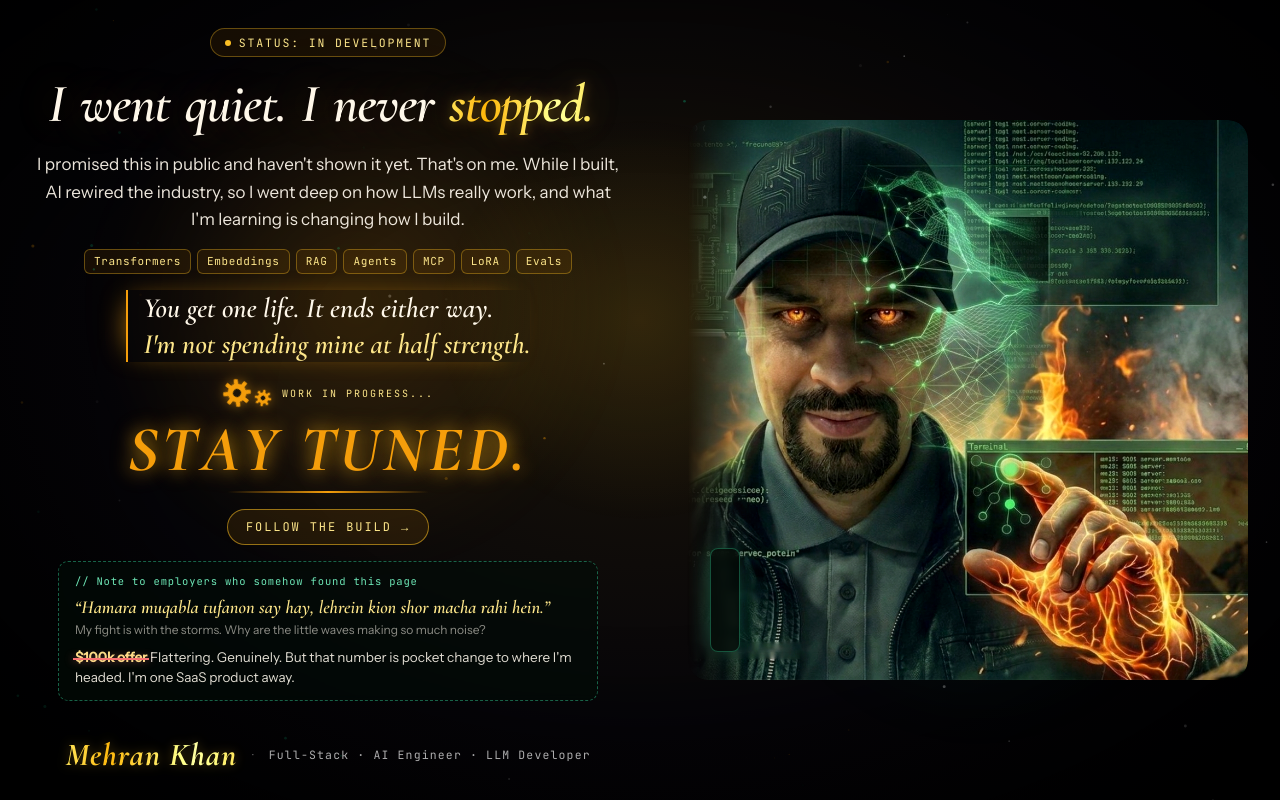
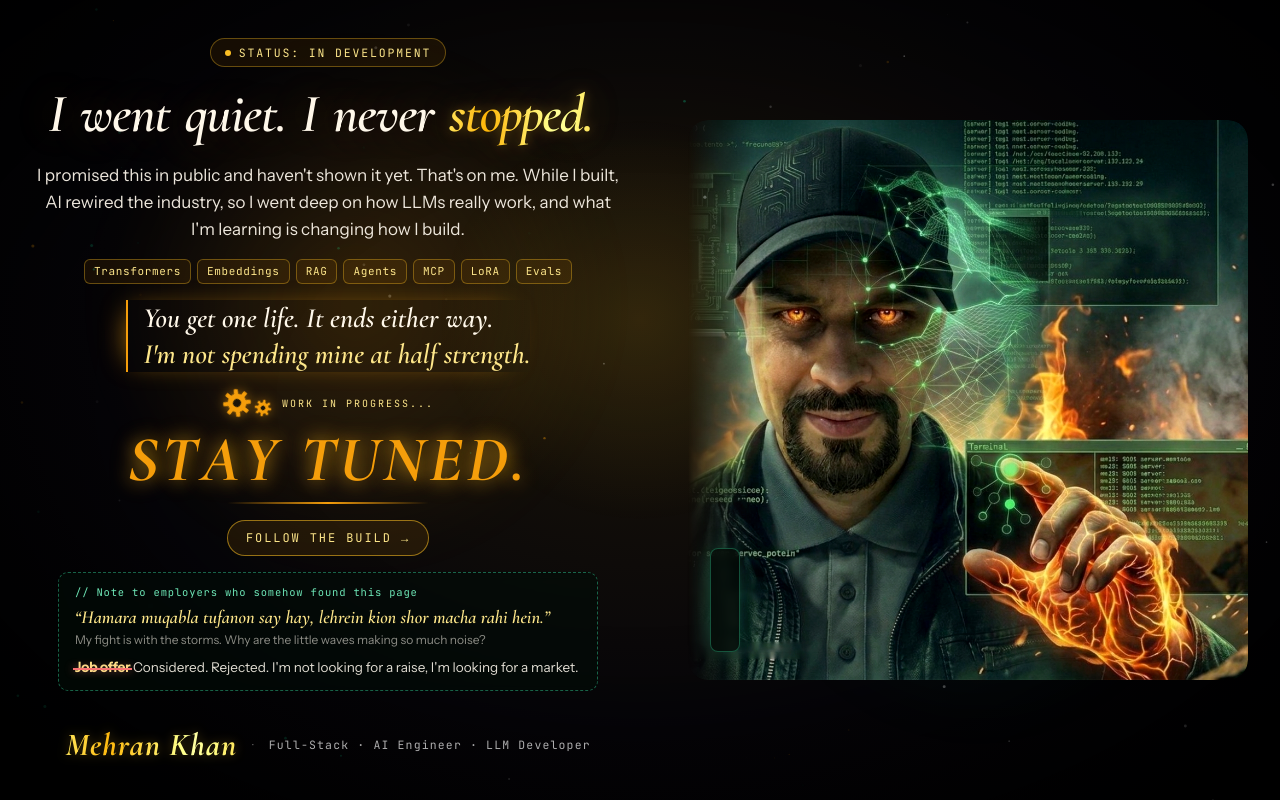
Before and after one commit to codebymehran/portfolio, a Next.js app: page / in a window 1280 px wide. Built offline with nearby package versions, Linux system fonts and the light colour scheme.

Commit message:
Update page.tsx

```diff
--- a/app/page.tsx
+++ b/app/page.tsx
@@ -22,8 +22,8 @@ const MANIFESTO = ["You get one life. It ends either way.", "I'm not spending mi
 
 // --- Note to employers (the brag) ---
 const BRAG_TITLE = "Note to employers who somehow found this page";
-const BRAG_OFFER = "$100k offer";
-const BRAG_REPLY = "Flattering. Genuinely. But that number is pocket change to where I'm headed. I'm one SaaS product away.";
+const BRAG_OFFER = "Job offer";
+const BRAG_REPLY = "Considered. Rejected. I'm not looking for a raise, I'm looking for a market.";
 const BRAG_URDU = "Hamara muqabla tufanon say hay, lehrein kion shor macha rahi hein.";
 const BRAG_EN = "My fight is with the storms. Why are the little waves making so much noise?";
 
```
